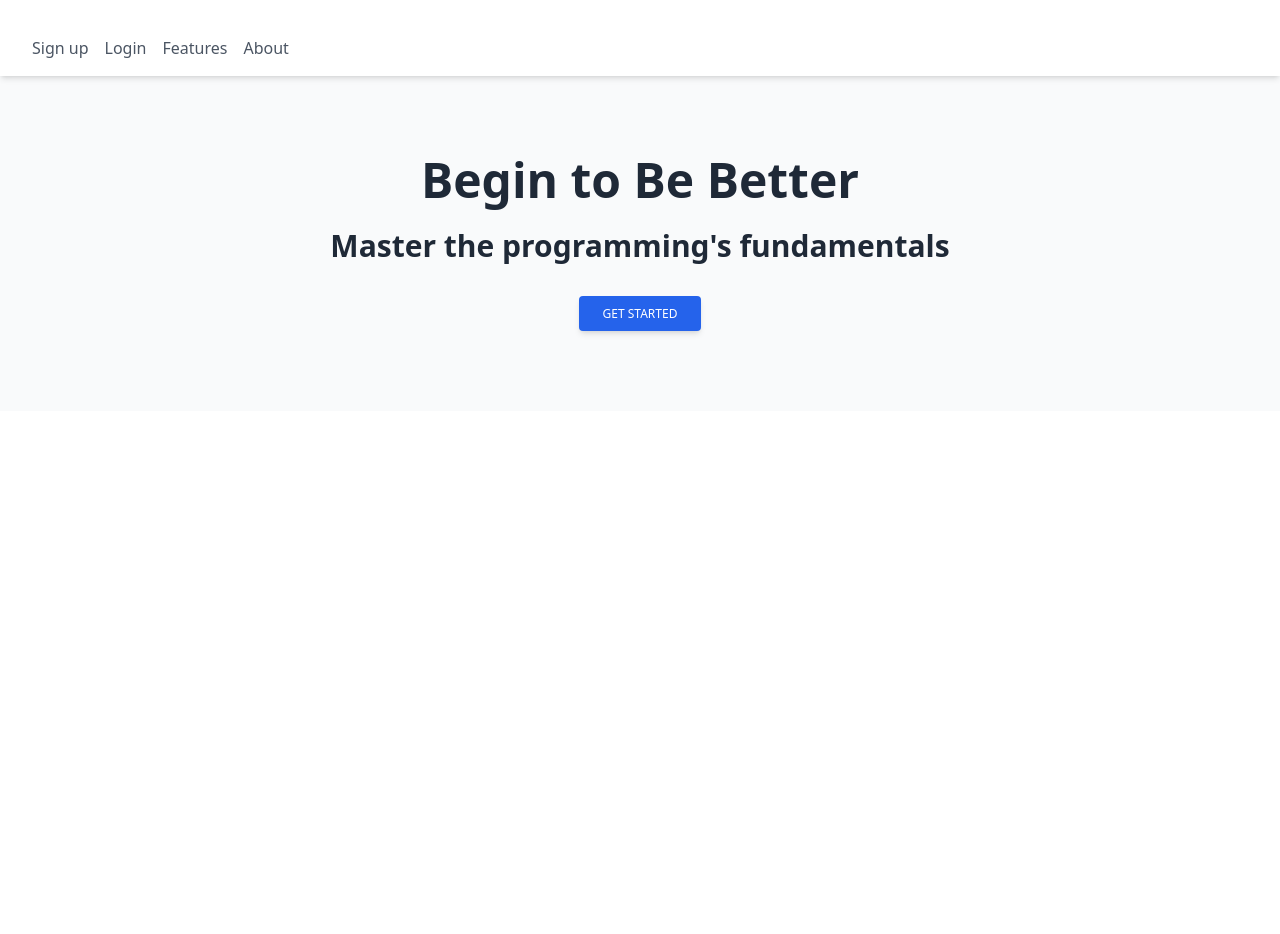
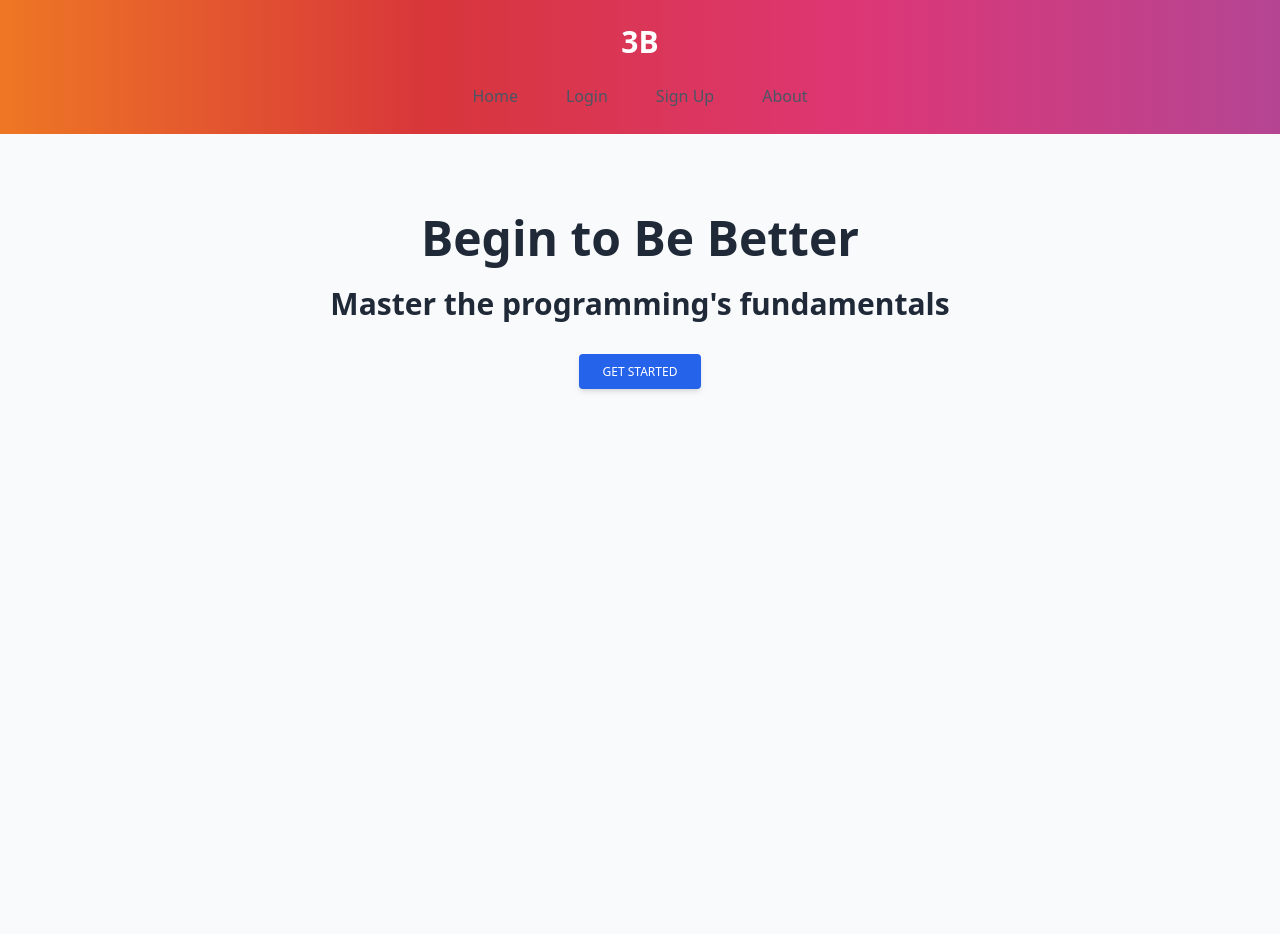
Before and after one commit to alexisflipo/3b, a Flask app: page / in a window 1280 px wide. Before the commit the page ends 336 px from the top, so only its background shows below. Run offline with Flask 2, Linux system fonts and the light colour scheme; data that the repository does not hold is empty; parts of the project's set-up code (start-up, migrations or seed data) failed here and were passed over; some libraries are stand-ins or nearby versions.

Commit message:
css and auth

```diff
--- a/app/main.py
+++ b/app/main.py
@@ -1,8 +1,10 @@
 from flask import Blueprint, render_template
-from app import db
+from flask_login import login_required, current_user
+from run import db
 
 main = Blueprint('main', __name__)
 
 @main.route('/profile')
+@login_required
 def profile():
-    return render_template('profile.html')
+    return render_template('profile.html', name=current_user.name)
--- a/app/static/dist/output.css
+++ b/app/static/dist/output.css
@@ -53,11 +53,6 @@ html {
 
 body {
   margin: 0;
-  height: 100vh;
-  width: auto;
-  /* display: flex; */
-  justify-content: center;
-  align-items: center;
   /* 1 */
   line-height: inherit;
   /* 2 */
@@ -614,16 +609,18 @@ video {
   margin-right: auto;
 }
 
-.mr-2 {
-  margin-right: 0.5rem;
+.mx-1\.5 {
+  margin-left: 0.375rem;
+  margin-right: 0.375rem;
 }
 
-.mr-auto {
-  margin-right: auto;
+.mx-1 {
+  margin-left: 0.25rem;
+  margin-right: 0.25rem;
 }
 
-.mb-2 {
-  margin-bottom: 0.5rem;
+.mt-6 {
+  margin-top: 1.5rem;
 }
 
 .mt-0 {
@@ -658,9 +655,12 @@ video {
   margin-bottom: 0px;
 }
 
+.mr-2 {
+  margin-right: 0.5rem;
+}
+
 .block {
   display: block;
-  margin-top:20px;
 }
 
 .inline-block {
@@ -683,16 +683,12 @@ video {
   height: 3rem;
 }
 
+.h-screen {
+  height: 100vh;
+}
+
 .h-4 {
   height: 1rem;
-}
-
-.w-full {
-  width: 100%;
-}
-
-.w-5 {
-  width: 1.25rem;
 }
 
 .w-60 {
@@ -703,16 +699,16 @@ video {
   width: 12rem;
 }
 
+.w-full {
+  width: 100%;
+}
+
 .w-4 {
   width: 1rem;
 }
 
 .max-w-md {
   max-width: 28rem;
-}
-
-.grow {
-  flex-grow: 1;
 }
 
 .cursor-pointer {
@@ -794,8 +782,16 @@ video {
   border-width: 2px;
 }
 
+.border-b-2 {
+  border-bottom-width: 2px;
+}
+
 .border-solid {
   border-style: solid;
+}
+
+.border-transparent {
+  border-color: transparent;
 }
 
 .border-gray-300 {
@@ -852,19 +844,19 @@ video {
   padding: 1.5rem;
 }
 
-.py-2 {
-  padding-top: 0.5rem;
-  padding-bottom: 0.5rem;
+.px-1 {
+  padding-left: 0.25rem;
+  padding-right: 0.25rem;
+}
+
+.py-4 {
+  padding-top: 1rem;
+  padding-bottom: 1rem;
 }
 
 .px-6 {
   padding-left: 1.5rem;
   padding-right: 1.5rem;
-}
-
-.py-3 {
-  padding-top: 0.75rem;
-  padding-bottom: 0.75rem;
 }
 
 .py-20 {
@@ -877,14 +869,9 @@ video {
   padding-bottom: 0.625rem;
 }
 
-.px-1 {
-  padding-left: 0.25rem;
-  padding-right: 0.25rem;
-}
-
-.py-4 {
-  padding-top: 1rem;
-  padding-bottom: 1rem;
+.py-2 {
+  padding-top: 0.5rem;
+  padding-bottom: 0.5rem;
 }
 
 .py-12 {
@@ -917,10 +904,6 @@ video {
   padding-bottom: 1.5rem;
 }
 
-.pr-2 {
-  padding-right: 0.5rem;
-}
-
 .pb-1 {
   padding-bottom: 0.25rem;
 }
@@ -941,9 +924,19 @@ video {
   vertical-align: top;
 }
 
-.text-xl {
-  font-size: 1.25rem;
-  line-height: 1.75rem;
+.text-sm {
+  font-size: 0.875rem;
+  line-height: 1.25rem;
+}
+
+.text-2xl {
+  font-size: 1.5rem;
+  line-height: 2rem;
+}
+
+.text-3xl {
+  font-size: 1.875rem;
+  line-height: 2.25rem;
 }
 
 .text-5xl {
@@ -951,19 +944,14 @@ video {
   line-height: 1;
 }
 
-.text-3xl {
-  font-size: 1.875rem;
-  line-height: 2.25rem;
-}
-
 .text-xs {
   font-size: 0.75rem;
   line-height: 1rem;
 }
 
-.text-sm {
-  font-size: 0.875rem;
-  line-height: 1.25rem;
+.text-xl {
+  font-size: 1.25rem;
+  line-height: 1.75rem;
 }
 
 .text-base {
@@ -991,12 +979,22 @@ video {
   text-transform: uppercase;
 }
 
-.leading-none {
-  line-height: 1;
+.capitalize {
+  text-transform: capitalize;
 }
 
 .leading-tight {
   line-height: 1.25;
+}
+
+.text-gray-700 {
+  --tw-text-opacity: 1;
+  color: rgb(55 65 81 / var(--tw-text-opacity));
+}
+
+.text-white {
+  --tw-text-opacity: 1;
+  color: rgb(255 255 255 / var(--tw-text-opacity));
 }
 
 .text-gray-600 {
@@ -1007,16 +1005,6 @@ video {
 .text-gray-800 {
   --tw-text-opacity: 1;
   color: rgb(31 41 55 / var(--tw-text-opacity));
-}
-
-.text-white {
-  --tw-text-opacity: 1;
-  color: rgb(255 255 255 / var(--tw-text-opacity));
-}
-
-.text-gray-700 {
-  --tw-text-opacity: 1;
-  color: rgb(55 65 81 / var(--tw-text-opacity));
 }
 
 .text-gray-500 {
@@ -1164,6 +1151,20 @@ video {
   box-shadow: var(--tw-ring-offset-shadow, 0 0 #0000), var(--tw-ring-shadow, 0 0 #0000), var(--tw-shadow);
 }
 
+@media (prefers-color-scheme: dark) {
+  .dark\:text-gray-300 {
+    --tw-text-opacity: 1;
+    color: rgb(209 213 219 / var(--tw-text-opacity));
+  }
+}
+
+@media (min-width: 640px) {
+  .sm\:mx-6 {
+    margin-left: 1.5rem;
+    margin-right: 1.5rem;
+  }
+}
+
 @media (min-width: 768px) {
   .md\:mx-6 {
     margin-left: 1.5rem;
@@ -1185,24 +1186,12 @@ video {
 }
 
 @media (min-width: 1024px) {
-  .lg\:mb-0 {
-    margin-bottom: 0px;
-  }
-
   .lg\:flex {
     display: flex;
   }
 
-  .lg\:hidden {
-    display: none;
-  }
-
   .lg\:w-6\/12 {
     width: 50%;
-  }
-
-  .lg\:flex-row {
-    flex-direction: row;
   }
 
   .lg\:flex-wrap {
@@ -1217,11 +1206,6 @@ video {
   .lg\:rounded-bl-none {
     border-bottom-left-radius: 0px;
   }
-
-  .lg\:px-2 {
-    padding-left: 0.5rem;
-    padding-right: 0.5rem;
-  }
 }
 
 @media (min-width: 1280px) {
--- a/app/templates/base.html
+++ b/app/templates/base.html
@@ -8,39 +8,26 @@
     <title>{% block title %} {% endblock %} FlaskApp</title>
 </head>
 <body>
+    <nav class="bg-white" style=" background: linear-gradient(to right, #ee7724, #d8363a, #dd3675, #b44593);">
+        <div class="container p-6 mx-auto">
+            <a class="block text-2xl font-bold text-center text-white text-3xl" href="#">3B</a>
+
+            <div class="flex items-center justify-center mt-6 text-gray-600 capitalize dark:text-gray-300">
+              {% if current_user.is_authenticated %}
+                <a href="{{ url_for('index') }}" class="border-b-2 border-transparent hover:text-neutral-100 hover:border-slate-50 mx-1.5 sm:mx-6">Home</a>
+                <a href="#" class="border-b-2 border-transparent hover:text-neutral-100 hover:border-slate-50 mx-1.5 sm:mx-6">Features</a>
+                <a href="#" class="border-b-2 border-transparent hover:text-neutral-100 hover:border-slate-50 mx-1.5 sm:mx-6">About</a>
+                <a href="#" class="border-b-2 border-transparent hover:text-neutral-100 hover:border-slate-50 mx-1.5 sm:mx-6">Logout</a>
+              {% elif not current_user.is_authenticated %}
+                <a href="{{ url_for('index') }}" class="border-b-2 border-transparent hover:text-neutral-100 hover:border-slate-50 mx-1.5 sm:mx-6">Home</a>
+                <a href="{{ url_for('auth.login') }}" class="border-b-2 border-transparent hover:text-neutral-100 hover:border-slate-50 mx-1.5 sm:mx-6">Login</a>
+                <a href="{{ url_for('auth.signup') }}"class="border-b-2 border-transparent hover:text-neutral-100 hover:border-slate-50 mx-1.5 sm:mx-6">Sign up</a>
+                <a href="#" class="border-b-2 border-transparent hover:text-neutral-100 hover:border-slate-50 mx-1.5 sm:mx-6">About</a>
+              {% endif %}
+            </div>
+        </div>
+    </nav>
     {% block content %}
     {% endblock %}
-    <!-- <hr>
-    <section class="hero is-primary is-fullheight">
-
-        <div class="hero-head">
-            <nav class="navbar">
-                <div class="container">
-
-                    <div id="navbarMenuHeroA" class="navbar-menu">
-                        <div class="navbar-end">
-                            <a href="{{ url_for('main.profile') }}" class="navbar-item">
-                                Profile
-                            </a>
-                            <a href="{{ url_for('auth.login') }}" class="navbar-item">
-                                Login
-                            </a>
-                            <a href="{{ url_for('auth.signup') }}" class="navbar-item">
-                                Sign Up
-                            </a>
-                            <a href="{{ url_for('auth.logout') }}" class="navbar-item">
-                                Logout
-                            </a>
-                        </div>
-                    </div>
-                </div>
-            </nav>
-        </div>
-
-        <div class="hero-body">
-            <div class="container has-text-centered"> -->
-            <!-- </div>
-        </div>
-    </section> -->
 </body>
 </html>
--- a/app/templates/index.html
+++ b/app/templates/index.html
@@ -3,56 +3,10 @@
 {% block content %}
 <header>
   <!-- Navbar -->
-  <nav class="navbar navbar-expand-lg shadow-md py-2 bg-white relative flex items-center w-full justify-between">
-    <div class="px-6 w-full flex flex-wrap items-center justify-between">
-      <div class="flex items-center">
-        <button
-          class="navbar-toggler border-0 py-3 lg:hidden leading-none text-xl bg-transparent text-gray-600 hover:text-gray-700 focus:text-gray-700 transition-shadow duration-150 ease-in-out mr-2"
-          type="button"
-          data-bs-toggle="collapse"
-          data-bs-target="#navbarSupportedContentY"
-          aria-controls="navbarSupportedContentY"
-          aria-expanded="false"
-          aria-label="Toggle navigation"
-        >
-          <svg
-            aria-hidden="true"
-            focusable="false"
-            data-prefix="fas"
-            class="w-5"
-            role="img"
-            xmlns="http://www.w3.org/2000/svg"
-            viewBox="0 0 448 512"
-          >
-            <path
-              fill="currentColor"
-              d="M16 132h416c8.837 0 16-7.163 16-16V76c0-8.837-7.163-16-16-16H16C7.163 60 0 67.163 0 76v40c0 8.837 7.163 16 16 16zm0 160h416c8.837 0 16-7.163 16-16v-40c0-8.837-7.163-16-16-16H16c-8.837 0-16 7.163-16 16v40c0 8.837 7.163 16 16 16zm0 160h416c8.837 0 16-7.163 16-16v-40c0-8.837-7.163-16-16-16H16c-8.837 0-16 7.163-16 16v40c0 8.837 7.163 16 16 16z"
-            ></path>
-          </svg>
-        </button>
-      </div>
-      <div class="navbar-collapse collapse grow items-center" id="navbarSupportedContentY">
-        <ul class="navbar-nav mr-auto lg:flex lg:flex-row">
-          <li class="nav-item">
-            <a class="nav-link block pr-2 lg:px-2 py-2 text-gray-600 hover:text-gray-700 focus:text-gray-700 transition duration-150 ease-in-out" href="{{ url_for('auth.signup') }}" data-mdb-ripple="true" data-mdb-ripple-color="light">Sign up</a>
-          </li>
-          <li class="nav-item">
-            <a class="nav-link block pr-2 lg:px-2 py-2 text-gray-600 hover:text-gray-700 focus:text-gray-700 transition duration-150 ease-in-out" href="{{ url_for('auth.login') }}" data-mdb-ripple="true" data-mdb-ripple-color="light">Login</a>
-          </li>
-          <li class="nav-item">
-            <a class="nav-link block pr-2 lg:px-2 py-2 text-gray-600 hover:text-gray-700 focus:text-gray-700 transition duration-150 ease-in-out" href="#!" data-mdb-ripple="true" data-mdb-ripple-color="light">Features</a>
-          </li>
-          <li class="nav-item mb-2 lg:mb-0">
-            <a class="nav-link block pr-2 lg:px-2 py-2 text-gray-600 hover:text-gray-700 focus:text-gray-700 transition duration-150 ease-in-out" href="#!" data-mdb-ripple="true" data-mdb-ripple-color="light">About</a>
-          </li>
-        </ul>
-      </div>
-    </div>
-  </nav>
   <!-- Navbar -->
 
   <!-- Jumbotron -->
-  <div class="text-center bg-gray-50 text-gray-800 py-20 px-6">
+  <div class="text-center bg-gray-50 text-gray-800 py-20 px-6 h-screen">
     <h1 class="text-5xl font-bold mt-0 mb-6">Begin to Be Better</h1>
     <h3 class="text-3xl font-bold mb-8">Master the programming's fundamentals</h3>
     <a class="inline-block px-6 py-2.5 bg-blue-600 text-white font-medium text-xs leading-tight uppercase rounded shadow-md hover:bg-blue-700 hover:shadow-lg focus:bg-blue-700 focus:shadow-lg focus:outline-none focus:ring-0 active:bg-blue-800 active:shadow-lg transition duration-150 ease-in-out" data-mdb-ripple="true" data-mdb-ripple-color="light" href="{{ url_for('auth.signup') }}" role="button">Get started</a>
@@ -60,12 +14,3 @@
   <!-- Jumbotron -->
 </header>
 {% endblock %}
-<!-- <div class="w-60 h-full shadow-md bg-white px-1 absolute">
-    {% for article in articles %}
-    <ul class="relative">
-      <li class="relative">
-        <a class="flex items-center text-sm py-4 px-6 h-12 overflow-hidden text-gray-700 text-ellipsis whitespace-nowrap rounded hover:text-gray-900 hover:bg-gray-100 transition duration-300 ease-in-out" href="{{url_for('articles', titre=article.titre)}}" data-mdb-ripple="true" data-mdb-ripple-color="dark">{{ article.titre }}</a>
-      </li>
-    </ul>
-    {% endfor %}
-</div> -->
--- a/app/templates/profile.html
+++ b/app/templates/profile.html
@@ -2,6 +2,6 @@
 
 {% block content %}
 <h1 class="title">
-  Welcome, Anthony!
+  Welcome, {{ name }} !
 </h1>
 {% endblock %}
--- a/app/wsgi.py
+++ b/app/wsgi.py
@@ -1,4 +1,4 @@
-from app import application
+from run import application
 
 if __name__ == "__main__":
     application.run()
```
Also changed, not shown: other parts of app/static/dist/output.css (+17 -30 lines), app/auth.py (+24 -10 lines), app/run.py (renamed from app/app.py, +15 -3 lines), app/templates/articles.html (added, +12 -0 lines), app/templates/login.html (+12 -2 lines), app/templates/signup.html (+11 -4 lines), app/__init.py (added), app/__init__.py (deleted).
